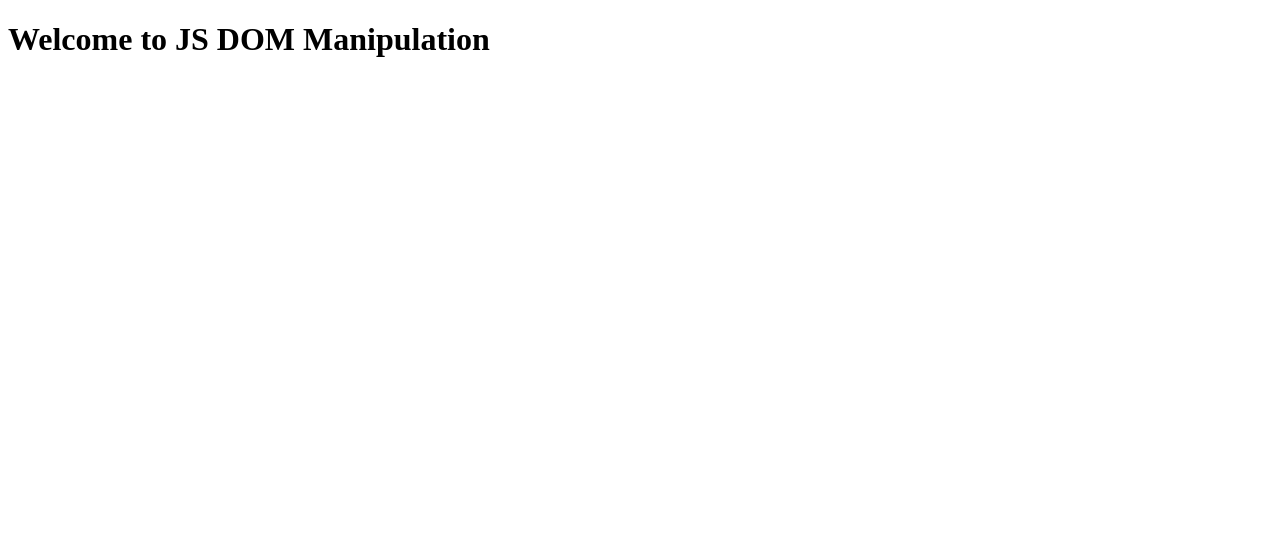
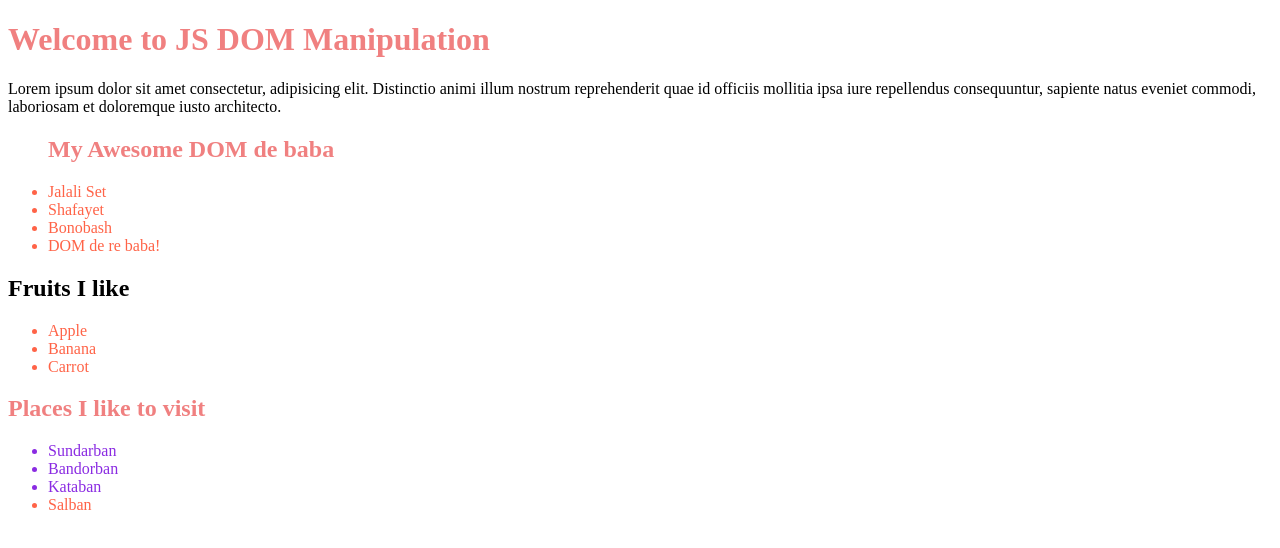
Before and after one commit to MdRehanAli/JS-DOM, a plain HTML site: page index.html in a window 1280 px wide. Drawn offline with Linux system fonts and the light colour scheme.

Commit message:
added JS DOM

```diff
--- a/index.html
+++ b/index.html
@@ -6,12 +6,82 @@
     <meta http-equiv="X-UA-Compatible" content="IE=edge">
     <meta name="viewport" content="width=device-width, initial-scale=1.0">
     <title>Tour of Dom</title>
+    <link rel="stylesheet" href="styles/style.css">
+    <style>
+        li {
+            color: tomato;
+        }
+
+        #fruits-title {
+            color: black;
+        }
+
+        .important-places {
+            color: blueviolet;
+        }
+    </style>
 </head>
 
 <body>
     <header>
         <h1>Welcome to JS DOM Manipulation</h1>
+        <p>Lorem ipsum dolor sit amet consectetur, adipisicing elit. Distinctio animi illum nostrum reprehenderit quae
+            id officiis mollitia ipsa iure repellendus consequuntur, sapiente natus eveniet commodi, laboriosam et
+            doloremque iusto architecto.</p>
     </header>
+    <main>
+        <section>
+            <ul>
+                <h1>My Awesome DOM de baba</h1>
+                <li>Jalali Set</li>
+                <li>Shafayet</li>
+                <li>Bonobash</li>
+                <li>DOM de re baba!</li>
+            </ul>
+        </section>
+
+        <section>
+            <h1 id="fruits-title">Fruits I like</h1>
+            <ul>
+                <li>Apple</li>
+                <li>Banana</li>
+                <li>Carrot</li>
+            </ul>
+        </section>
+
+        <section>
+            <h1 id="places-title">Places I like to visit</h1>
+            <ul>
+                <li class="important-places">Sundarban</li>
+                <li class="important-places">Bandorban</li>
+                <li class="important-places">Kataban</li>
+                <li>Salban</li>
+            </ul>
+        </section>
+    </main>
+
+    <script src="js/dom.js"></script>
+    <script>
+        // const student = {
+        //     name: 'ABUL',
+        //     ID: 11,
+        //     study: function (time) {
+        //         console.log(time, 'study kortese')
+        //     }
+        // }
+        // console.log('adding JS inside the HTML file');
+
+        const liCollection = document.getElementsByTagName('li');
+        // console.log(liCollection);
+        for (const li of liCollection) {
+            console.log(li.innertext);
+        }
+
+        const allHeadings = document.getElementsByTagName('h1');
+        for (const h1 of allHeadings) {
+            console.log(h1.innerHTML);
+        }
+    </script>
 </body>
 
 </html>
--- /dev/null
+++ b/js/dom.js
@@ -0,0 +1,2 @@
+console.log('DOM from JS');
+console.log(document.body);
--- /dev/null
+++ b/styles/style.css
@@ -0,0 +1,3 @@
+h1{
+    color: lightcoral;
+}
```
